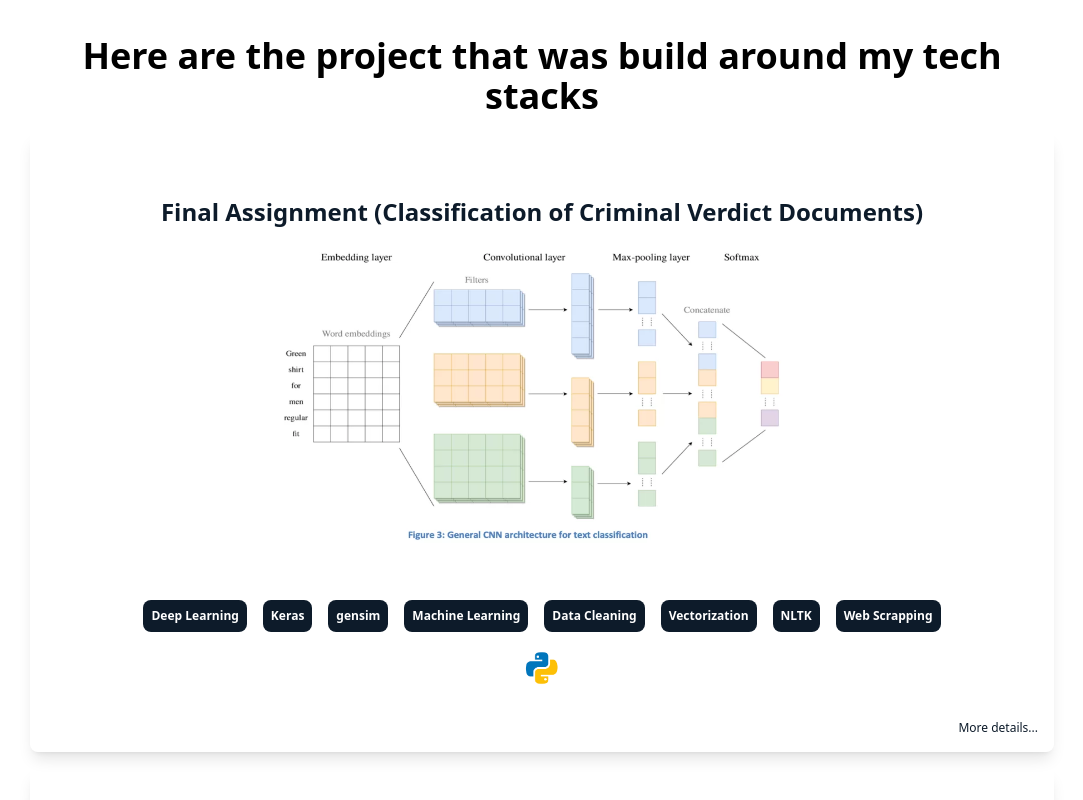
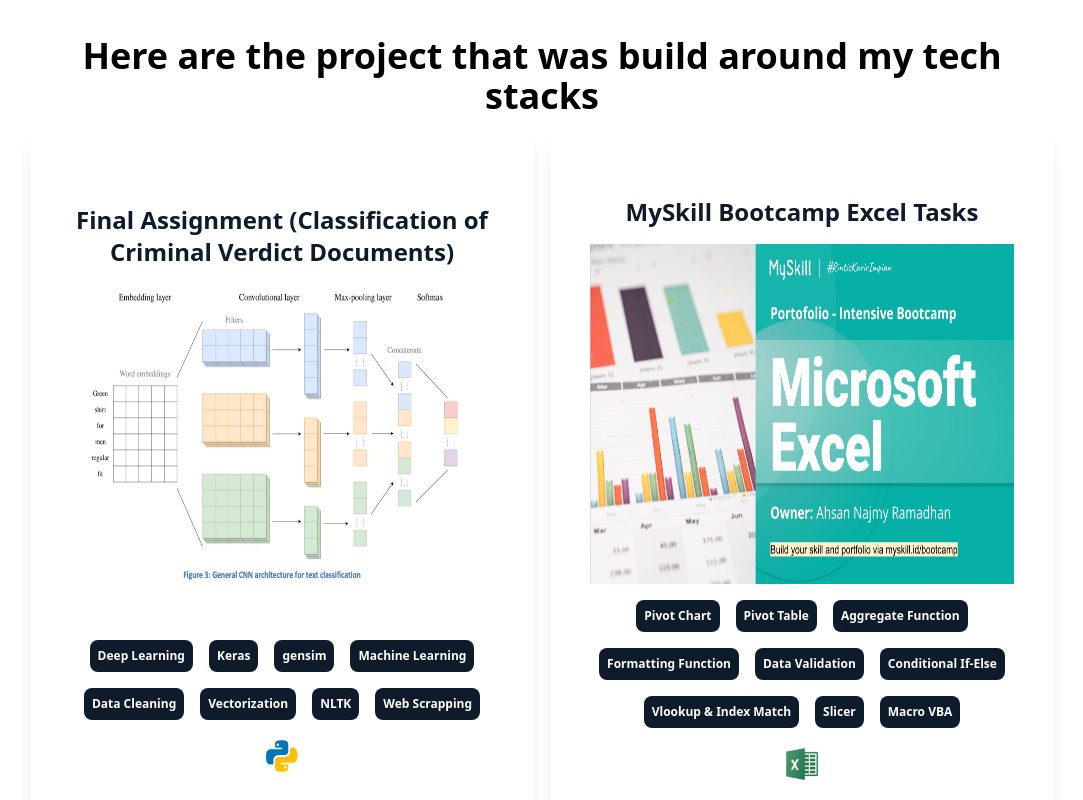
Before and after one commit to ahsannajmy/website-portfolio, a React (Create React App) app: page / in a window 1280 px wide. Shown: the part 1700-2500 px from the top of the page, without its empty margins (98-1181 px from the left). Built offline with nearby package versions, Linux system fonts and the light colour scheme.

Commit message:
change layouting for project and add modal for image

```diff
--- a/package.json
+++ b/package.json
@@ -11,6 +11,7 @@
     "react": "^18.3.1",
     "react-dom": "^18.3.1",
     "react-icons": "^5.3.0",
+    "react-modal-image": "^2.6.0",
     "react-scripts": "5.0.1",
     "react-slick": "^0.30.2",
     "slick-carousel": "^1.8.1",
--- a/src/contents/content.js
+++ b/src/contents/content.js
@@ -19,6 +19,7 @@ import excelPortfolio from "../assets/project/excel-portfolio.png";
 import dashboardConsultant from "../assets/project/dashboard-tax-consultant.png";
 import discordBot from "../assets/project/discord-bot.png";
 import ourastoreClone from "../assets/project/ourastore-clone.png";
+import xsisProjectMedId from "../assets/project/xsisProjectMedId.png";
 
 export const educationList = [
   {
@@ -127,13 +128,47 @@ export const projectProperties = [
     imgMainSkill: [javascriptImg, awsImg, postgresImg],
     projectLink: "https://github.com/basazard/ourastore/tree/ahsan",
   },
+  {
+    projectImage: xsisProjectMedId,
+    projectName: "Xsis Bootcamp Project (Med.Id)",
+    skillList: ["Spring Boot", "Jquery", "Postgresql", "Postman"],
+    imgMainSkill: [javaImg, postgresImg, javascriptImg],
+    projectLink: "#",
+  },
 ];
 
+// export const sertificates = [
+//   sertificate1,
+//   sertificate2,
+//   sertificate3a,
+//   sertificate4a,
+//   sertificate5,
+//   sertificate6a,
+// ];
+
 export const sertificates = [
-  sertificate1,
-  sertificate2,
-  sertificate3a,
-  sertificate4a,
-  sertificate5,
-  sertificate6a,
+  {
+    img: sertificate1,
+    name: "Toefl ITP Certification",
+  },
+  {
+    img: sertificate2,
+    name: "Aws Cloud Practicioner Certification",
+  },
+  {
+    img: sertificate3a,
+    name: "Dicoding Backend Class Certification",
+  },
+  {
+    img: sertificate4a,
+    name: "Dicoding Javascript Class Certification",
+  },
+  {
+    img: sertificate5,
+    name: "Udemy Data Analyst Course Completion Certification",
+  },
+  {
+    img: sertificate6a,
+    name: "Myskill Excel Bootcamp Certification",
+  },
 ];
--- a/src/education/components/educationCard.js
+++ b/src/education/components/educationCard.js
@@ -1,7 +1,18 @@
-export const EducationCard = ({ yearRange, institute, major, description }) => {
+export const EducationCard = ({
+  yearRange,
+  institute,
+  major,
+  description,
+  animationDelay,
+}) => {
   return (
     <>
-      <div className="text-main-color p-4 rounded-lg shadow-lg w-full">
+      <div
+        className="text-main-color p-4 rounded-lg shadow-lg w-full animate-slideLeft"
+        style={{
+          animationDelay: `${animationDelay}s`,
+        }}
+      >
         <div className="flex flex-col gap-4">
           <span className="text-base font-medium">{yearRange}</span>
           <span className="text-xl font-bold">{institute}</span>
--- a/src/education/education.js
+++ b/src/education/education.js
@@ -19,6 +19,7 @@ export const Education = forwardRef((props, ref) => {
                   institute={education.nama_institusi}
                   major={education.jurusan}
                   description={education.deskripsi_lainnya}
+                  animationDelay={index * 0.5}
                 />
               </>
             ))}
--- a/src/project/components/projectCard.js
+++ b/src/project/components/projectCard.js
@@ -4,7 +4,12 @@ import { TechStack } from "./techStack";
 export const ProjectCard = (props) => {
   return (
     <>
-      <div className="text-main-color px-10 py-16 rounded-lg shadow-lg w-full relative flex justify-center items-center">
+      <div
+        className={`text-main-color px-10 py-16 rounded-lg shadow-lg w-full relative flex justify-center items-center ${
+          props.index % 2 === 0 ? "animate-slideRight" : "animate-slideLeft"
+        }`}
+        style={{ animationDelay: `${props.animationDelay}s` }}
+      >
         <div className="flex flex-col gap-4 items-center">
           <span className="font-semibold text-2xl text-center">
             {props.project_name}
--- a/src/project/project.js
+++ b/src/project/project.js
@@ -10,8 +10,8 @@ export const Project = forwardRef((props, ref) => {
           <span className="text-center text-2xl sm:text-4xl font-bold">
             Here are the project that was build around my tech stacks
           </span>
-          <div className="grid grid-cols-1 md:grid-cols-1 sm:grid-cols-2 gap-4">
-            {projectProperties.map((project) => (
+          <div className="grid grid-cols-1 sm:grid-cols-2 gap-4">
+            {projectProperties.map((project, index) => (
               <>
                 <ProjectCard
                   project_image={project.projectImage}
@@ -20,6 +20,8 @@ export const Project = forwardRef((props, ref) => {
                   skill_list={project.skillList}
                   img_skill={project.imgMainSkill}
                   project_link={project.projectLink}
+                  index={index}
+                  animationDelay={index * 0.5}
                 />
               </>
             ))}
--- a/src/sertificate/sertificate.js
+++ b/src/sertificate/sertificate.js
@@ -1,5 +1,6 @@
 import { forwardRef } from "react";
 import { sertificates } from "../contents/content";
+import ModalImage from "react-modal-image";
 
 export const Sertificate = forwardRef((props, ref) => {
   return (
@@ -8,17 +9,19 @@ export const Sertificate = forwardRef((props, ref) => {
         <div className="flex flex-col gap-4 items-center">
           <div>
             <span className="text-center text-2xl sm:text-4xl font-bold">
-              Sertificates
+              Certification
             </span>
           </div>
           <div className="grid grid-cols-2 md:grid-cols-2 lg:grid-cols-3 gap-4 overflow">
-            {sertificates.map((sertificate, index) => (
+            {sertificates.map((certificate, index) => (
               <div key={index}>
-                <img
-                  src={sertificate}
+                <ModalImage
                   className="h-[120px] w-[260px] md:h-[240px] md:w-[375px] lg:h-[300px] lg:w-[573px]"
-                  alt="sertificate"
-                ></img>
+                  small={certificate.img}
+                  large={certificate.img}
+                  alt={certificate.name}
+                  hideDownload
+                />
               </div>
             ))}
           </div>
```
Also changed, not shown: src/assets/project/xsisProjectMedId.png (added), 1 other file (tests, documents, lock files or other folders).
